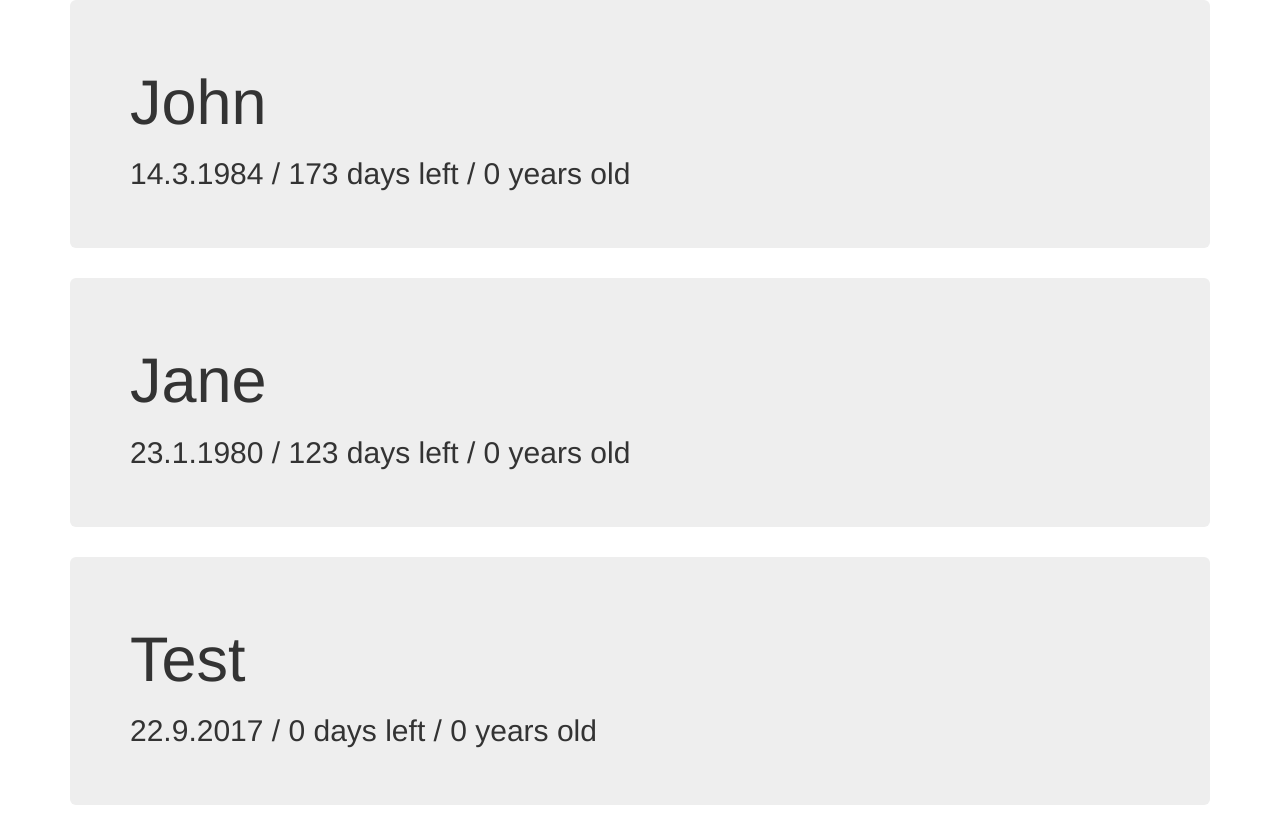
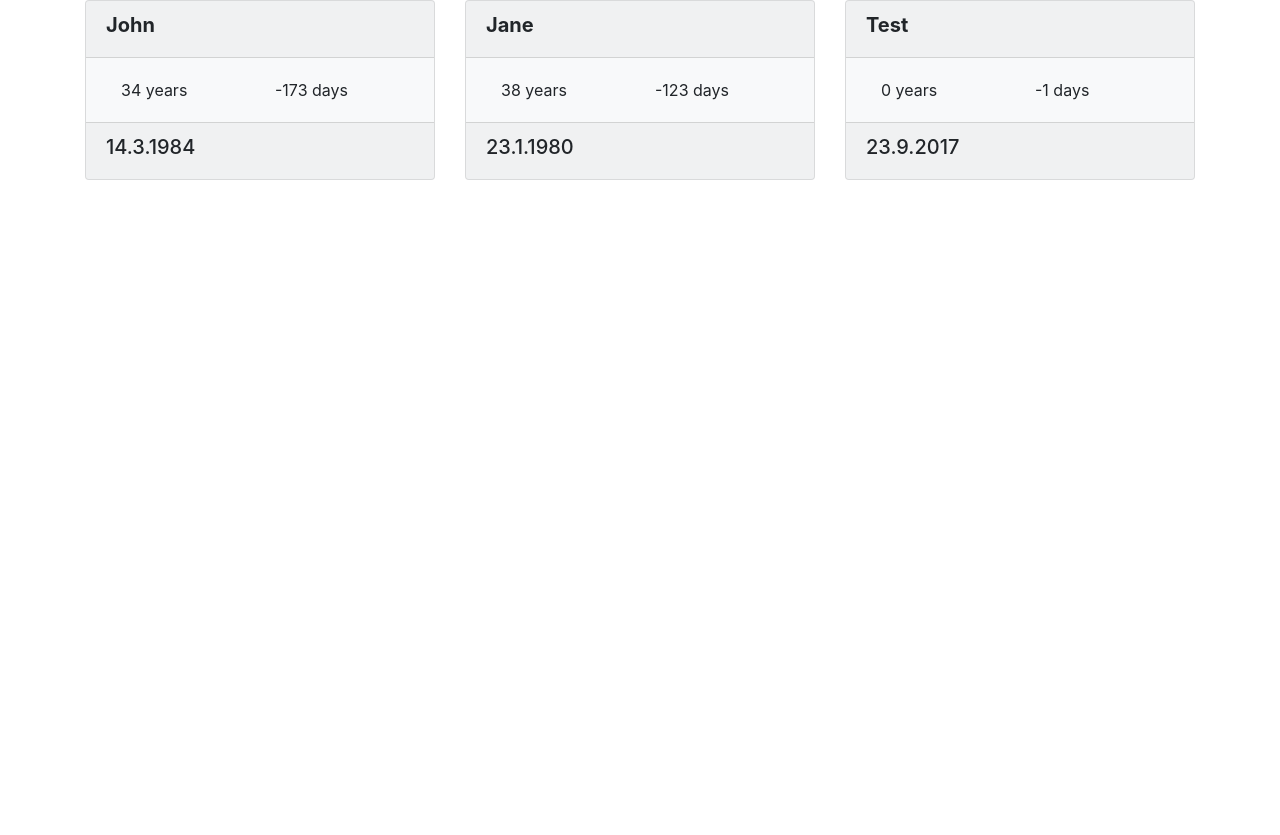
Before and after one commit to alexanderlink/DateZ, a website: page public/index.html in a window 1280 px wide. After the commit the page ends 800 px from the top, so only its background shows below. Drawn offline with nearby package versions, Linux system fonts and the light colour scheme.

Commit message:
Fixed data + bootstrap cards

```diff
--- a/public/data.json
+++ b/public/data.json
@@ -1,5 +1,5 @@
 {
     "John": "1984-03-14",
     "Jane": "1980-01-23",
-    "Test": "2017-09-22"
+    "Test": "2017-09-23"
 }
--- a/public/index.html
+++ b/public/index.html
@@ -5,14 +5,17 @@
   <meta name="generator" content="DateZ">
   <title>DateZ</title>
   <meta name="viewport" content="width=device-width, initial-scale=1">
-  <script src="https://ajax.googleapis.com/ajax/libs/jquery/1.12.2/jquery.min.js"></script>
-  <link rel="stylesheet" href="https://maxcdn.bootstrapcdn.com/bootstrap/3.3.6/css/bootstrap.min.css">
-  <script src="https://maxcdn.bootstrapcdn.com/bootstrap/3.3.6/js/bootstrap.min.js"></script>
+  <link rel="stylesheet" href="https://stackpath.bootstrapcdn.com/bootstrap/4.1.3/css/bootstrap.min.css" integrity="sha384-MCw98/SFnGE8fJT3GXwEOngsV7Zt27NXFoaoApmYm81iuXoPkFOJwJ8ERdknLPMO" crossorigin="anonymous">
+  <script src="https://code.jquery.com/jquery-3.3.1.min.js"></script>
+  <script src="https://cdnjs.cloudflare.com/ajax/libs/popper.js/1.14.3/umd/popper.min.js" integrity="sha384-ZMP7rVo3mIykV+2+9J3UJ46jBk0WLaUAdn689aCwoqbBJiSnjAK/l8WvCWPIPm49" crossorigin="anonymous"></script>
+  <script src="https://stackpath.bootstrapcdn.com/bootstrap/4.1.3/js/bootstrap.min.js" integrity="sha384-ChfqqxuZUCnJSK3+MXmPNIyE6ZbWh2IMqE241rYiqJxyMiZ6OW/JmZQ5stwEULTy" crossorigin="anonymous"></script>
 </head>
 
 <body>
 
 <div id="container" class="container">
+    <div id="carddeck" class="card-deck">
+    </div>
 </div>
 
 <script>
@@ -23,13 +26,37 @@ $().ready(function() {
             var date = new Date(data[name]);
             var daysLeft = getDaysLeft(date);
             var yearsOld = getYearsOld(date);
-            var jumbo = $( "<div class='jumbotron'></div>" );
-            jumbo.append("<h1>" + name + "</h1>");
-            jumbo.append("<h2>" + date.toLocaleDateString("de-DE") + " / " + daysLeft + " days left / " + yearsOld + " years old </h2>");
-            $('#container').append(jumbo);
+
+            //var element = newJumbo(name, date, yearsOld, daysLeft);
+            //$('#container').append(element);
+
+            var element = newCard(name, date, yearsOld, daysLeft);
+            $('#carddeck').append(element);
         });
     });
 });
+
+function newJumbo(name, date, yearsOld, daysLeft) {
+    var jumbo = $( "<div class='jumbotron'></div>" );
+    jumbo.append("<h1>" + name + "</h1>");
+    jumbo.append("<h2><b>" + date.toLocaleDateString("de-DE") + "</b></h2>");
+    jumbo.append("<h2>" + yearsOld + " years old &nbsp;&nbsp;&ndash;&nbsp;&nbsp; next in " + daysLeft + " days</h2>");
+    return jumbo;
+}
+
+function newCard(name, date, yearsOld, daysLeft) {
+    var card = $( "<div class='card bg-light' style='width: 18rem;'></div>" );
+    var cardBody = $( "<div class='card-body'></div>" );
+    var cardHeader = $( "<div class='card-header'><h5><b>" + name + "</b></h5></div>" );
+    //var cardText = $( "<p class='card-text'>" + yearsOld + " years old &nbsp;&nbsp;&ndash;&nbsp;&nbsp; next in " + daysLeft + " days" + "</p>" );
+    var cardText = $( "<div class='container'><div class='row'><div class='col'>" + yearsOld + " years</div><div class='col'>-" + daysLeft + " days" + "</div></div></div>" );
+    var cardFooter = $( "<div class='card-footer'><h5>" + date.toLocaleDateString("de-DE") + "</h5></div>" );
+    card.append(cardHeader);
+    card.append(cardBody);
+    cardBody.append(cardText);
+    card.append(cardFooter);
+    return card;
+}
 
 function getDaysLeft(date) {
     var one_day = 86400000.0;
@@ -47,8 +74,12 @@ function getDaysLeft(date) {
 }
 
 function getYearsOld(date) {
-    //TODO
-    return 0;
+    var today = new Date();
+    var other = new Date(date);
+    var years = today.getFullYear() - other.getFullYear();
+    other.setFullYear(today.getFullYear());
+    if(other.getTime() - today.getTime() > 0) years -= 1;
+    return years;
 }
 
 </script>
```
